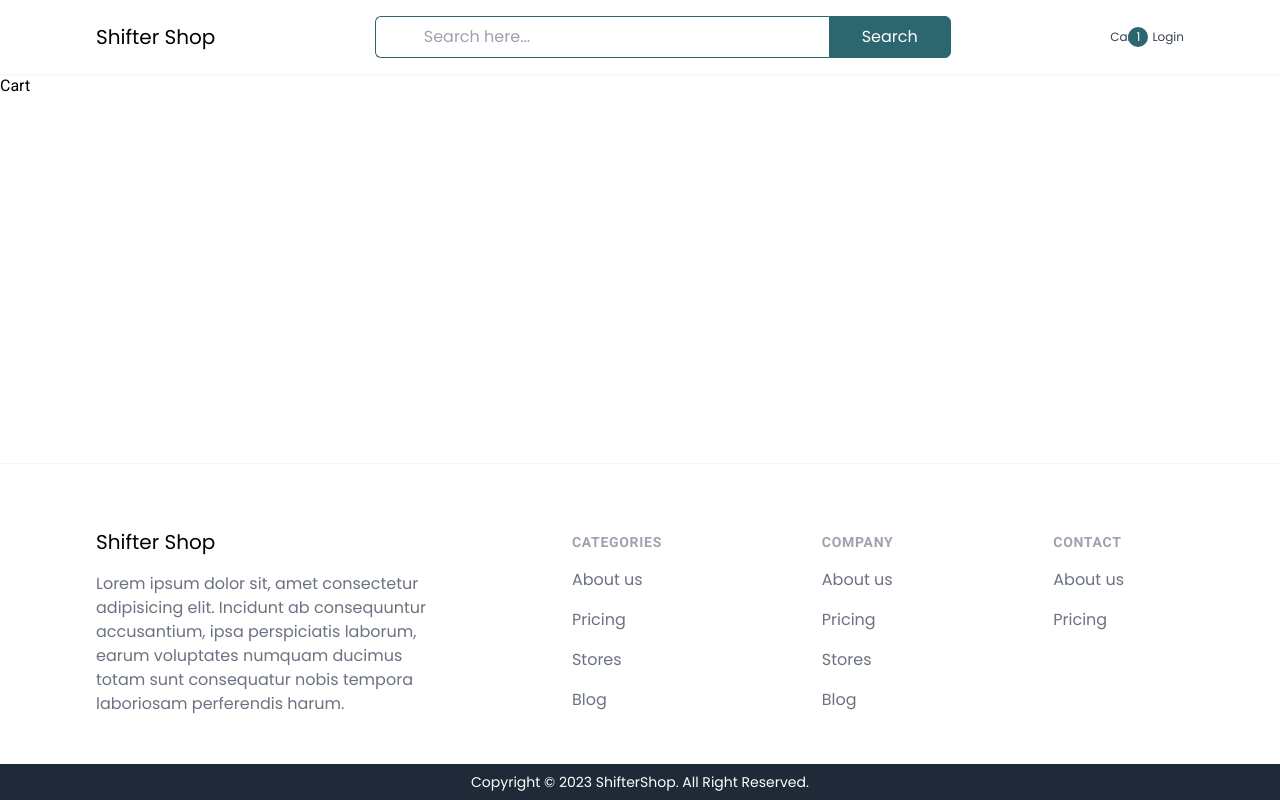
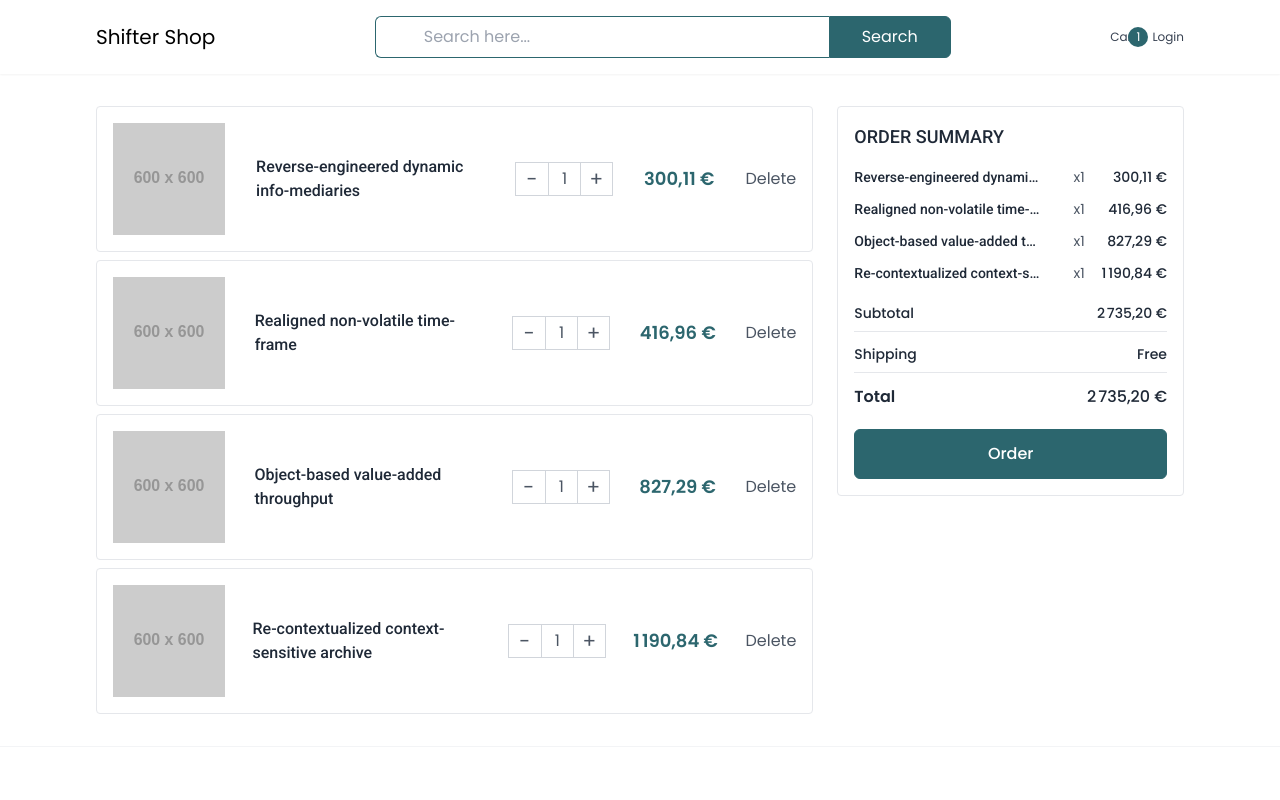
Before and after one commit to maheryy/shifter-shop, a React (Vite) app in the folder client/: page /cart in a window 1280 px wide. Shown: the top 800 px of the page. Built offline with nearby package versions, Linux system fonts and the light colour scheme.

Commit message:
feat: cart page

```diff
--- a/client/src/api/product.api.ts
+++ b/client/src/api/product.api.ts
@@ -1,5 +1,5 @@
 import products from "../../data/products.json";
-import { Product } from "../types/product";
+import { Product, ProductWithQuantity } from "../types/product";
 
 export const getAllProducts = async (): Promise<Product[]> => {
   return getShuffledProducts();
@@ -15,8 +15,8 @@ export const getProduct = async (id: number): Promise<Product> => {
   return product;
 };
 
-export const getCartProducts = async (): Promise<Product[]> => {
-  return products.slice(0, 2);
+export const getCartProducts = async (): Promise<ProductWithQuantity[]> => {
+  return products.map((e) => ({ ...e, quantity: 1 })).slice(0, 4);
 };
 
 export const getRelatedProducts = async (id: number): Promise<Product[]> => {
--- /dev/null
+++ b/client/src/components/QuantityPicker.tsx
@@ -0,0 +1,28 @@
+const QuantityPicker = ({ value, onChange }: QuantityPickerProps) => {
+  return (
+    <div className="flex border border-gray-300 text-gray-600 divide-x divide-gray-300 w-max">
+      <button
+        onClick={() => onChange(value > 1 ? value - 1 : 1)}
+        className="h-8 w-8 text-xl flex items-center justify-center cursor-pointer"
+      >
+        -
+      </button>
+      <span className="h-8 w-8 text-base flex items-center justify-center">
+        {value}
+      </span>
+      <button
+        onClick={() => onChange(value + 1)}
+        className="h-8 w-8 text-xl flex items-center justify-center cursor-pointer"
+      >
+        +
+      </button>
+    </div>
+  );
+};
+
+interface QuantityPickerProps {
+  value: number;
+  onChange: (value: number) => void;
+}
+
+export default QuantityPicker;
--- /dev/null
+++ b/client/src/components/cart/CartProductCard.tsx
@@ -0,0 +1,43 @@
+import { Link } from "react-router-dom";
+import { ProductWithQuantity } from "../../types/product";
+import { formatPrice } from "../../utils/format";
+import QuantityPicker from "../QuantityPicker";
+
+const CartProductCard = ({
+  product,
+  updateQuantity,
+  deleteProduct,
+}: CartProductCardProps) => {
+  return (
+    <div className="flex items-center justify-between border gap-6 p-4 border-gray-200 rounded">
+      <div className="w-28">
+        <img src={product.image} alt={product.name} className="w-full" />
+      </div>
+      <div className="w-1/3">
+        <Link to={`/products/${product.id}`}>
+          <span className="font-roboto text-gray-800 font-medium">
+            {product.name}
+          </span>
+        </Link>
+      </div>
+      <QuantityPicker value={product.quantity} onChange={updateQuantity} />
+      <div className="text-primary text-lg font-semibold">
+        {formatPrice(product.price * product.quantity)}
+      </div>
+      <button onClick={deleteProduct}>
+        <div className="text-gray-600 cursor-pointer hover:text-primary">
+          {/* <i className="fa-solid fa-trash"></i> */}
+          Delete
+        </div>
+      </button>
+    </div>
+  );
+};
+
+interface CartProductCardProps {
+  product: ProductWithQuantity;
+  updateQuantity: (quantity: number) => void;
+  deleteProduct: () => void;
+}
+
+export default CartProductCard;
--- /dev/null
+++ b/client/src/components/cart/CartSummaryItem.tsx
@@ -0,0 +1,22 @@
+import { ProductWithQuantity } from "../../types/product";
+import { formatPrice } from "../../utils/format";
+
+const CartSummaryItem = ({ product }: CartSummaryItemProps) => {
+  return (
+    <div className="grid grid-cols-12 gap-4 justify-center" key={product.id}>
+      <span className="col-span-8 truncate pr-4 font-roboto text-sm text-gray-800 font-medium">
+        {product.name}
+      </span>
+      <span className="col-span-1 text-gray-600 text-sm">x{product.quantity}</span>
+      <span className="col-span-3 text-gray-800 text-sm font-medium text-right">
+        {formatPrice(product.price)}
+      </span>
+    </div>
+  );
+};
+
+interface CartSummaryItemProps {
+  product: ProductWithQuantity;
+}
+
+export default CartSummaryItem;
--- a/client/src/pages/Cart.tsx
+++ b/client/src/pages/Cart.tsx
@@ -1,12 +1,77 @@
 import { useLoaderData } from "react-router-dom";
-import { Product } from "../types/product";
+import { ProductWithQuantity } from "../types/product";
+import CartProductCard from "../components/Cart/CartProductCard";
+import { formatPrice } from "../utils/format";
+import CartSummaryItem from "../components/Cart/CartSummaryItem";
+import { useMemo, useState } from "react";
 
 const Cart = () => {
-  const products = useLoaderData() as Product[];
+  const productList = useLoaderData() as ProductWithQuantity[];
+  const [products, setProducts] = useState<ProductWithQuantity[]>(productList);
+
+  const totalPrice = useMemo(
+    () =>
+      products.reduce(
+        (acc, product) => acc + product.price * product.quantity,
+        0
+      ),
+    [products]
+  );
+
+  const deleteProduct = (id: number) => () => {
+    setProducts((products) => products.filter((product) => product.id !== id));
+  };
+
+  const updateQuantity = (id: number) => (quantity: number) => {
+    setProducts((products) =>
+      products.map((product) =>
+        product.id === id ? { ...product, quantity } : product
+      )
+    );
+  };
+
+  const order = () => {};
 
   return (
-    <div>
-      <h1>Cart</h1>
+    <div className="container py-8 grid grid-cols-12 items-start gap-6">
+      <div className="col-span-8 flex flex-col gap-2">
+        {products.map((product) => (
+          <CartProductCard
+            key={product.id}
+            product={product}
+            updateQuantity={updateQuantity(product.id)}
+            deleteProduct={deleteProduct(product.id)}
+          />
+        ))}
+      </div>
+      <div className="col-span-4 border border-gray-200 p-4 rounded">
+        <h4 className="text-gray-800 text-lg mb-4 font-medium uppercase">
+          Order summary
+        </h4>
+        <div className="space-y-3">
+          {products.map((product) => (
+            <CartSummaryItem key={product.id} product={product} />
+          ))}
+        </div>
+        <div className="flex justify-between border-b border-gray-200 mt-3 text-gray-800 text-sm font-medium py-2 uppercas">
+          <span>Subtotal</span>
+          <span>{formatPrice(totalPrice)}</span>
+        </div>
+        <div className="flex justify-between border-b border-gray-200 mt-1 text-gray-800 text-sm font-medium py-2 uppercas">
+          <span>Shipping</span>
+          <span>Free</span>
+        </div>
+        <div className="flex justify-between text-gray-800 font-medium py-3 uppercas">
+          <span className="font-semibold">Total</span>
+          <span>{formatPrice(totalPrice)}</span>
+        </div>
+        <button
+          className="block w-full mt-2 py-3 px-4 text-center text-white bg-primary border border-primary rounded-md hover:bg-transparent hover:text-primary transition font-medium"
+          onClick={order}
+        >
+          Order
+        </button>
+      </div>
     </div>
   );
 };
--- a/client/src/pages/Product.tsx
+++ b/client/src/pages/Product.tsx
@@ -4,6 +4,7 @@ import { useEffect, useState } from "react";
 import { getRelatedProducts } from "../api/product.api";
 import ProductCard from "../components/ProductCard";
 import { formatPrice } from "../utils/format";
+import QuantityPicker from "../components/QuantityPicker";
 
 const Product = () => {
   const { id } = useParams();
@@ -73,22 +74,8 @@ const Product = () => {
             <span className="text-sm text-gray-800 uppercase font-semibold">
               Quantity
             </span>
-            <div className="flex border border-gray-300 text-gray-600 divide-x divide-gray-300 w-max my-2">
-              <button
-                onClick={() => setQuantity((qty) => (qty > 0 ? qty - 1 : 0))}
-                className="h-8 w-8 text-xl flex items-center justify-center cursor-pointer"
-              >
-                -
-              </button>
-              <span className="h-8 w-8 text-base flex items-center justify-center">
-                {quantity}
-              </span>
-              <button
-                onClick={() => setQuantity((qty) => qty + 1)}
-                className="h-8 w-8 text-xl flex items-center justify-center cursor-pointer"
-              >
-                +
-              </button>
+            <div className="my-2">
+              <QuantityPicker value={quantity} onChange={setQuantity} />
             </div>
           </div>
 
@@ -108,6 +95,7 @@ const Product = () => {
           <div className="text-gray-600">{product.description}</div>
           {!!Object.keys(productDetails).length && (
             <table className="table-auto border-collapse w-full text-left text-gray-600 text-sm mt-6">
+              <tbody>
                 {Object.keys(productDetails).map((key) => (
                   <tr key={key}>
                     <th className="py-2 px-4 border border-gray-300 w-40 font-medium capitalize">
@@ -119,6 +107,7 @@ const Product = () => {
                     </th>
                   </tr>
                 ))}
+              </tbody>
             </table>
           )}
         </div>
--- a/client/src/types/product.ts
+++ b/client/src/types/product.ts
@@ -5,3 +5,7 @@ export interface Product {
   price: number;
   image: string;
 }
+
+export interface ProductWithQuantity extends Product {
+  quantity: number;
+}
```
Lines whose indentation alone changed are shown as unchanged.
